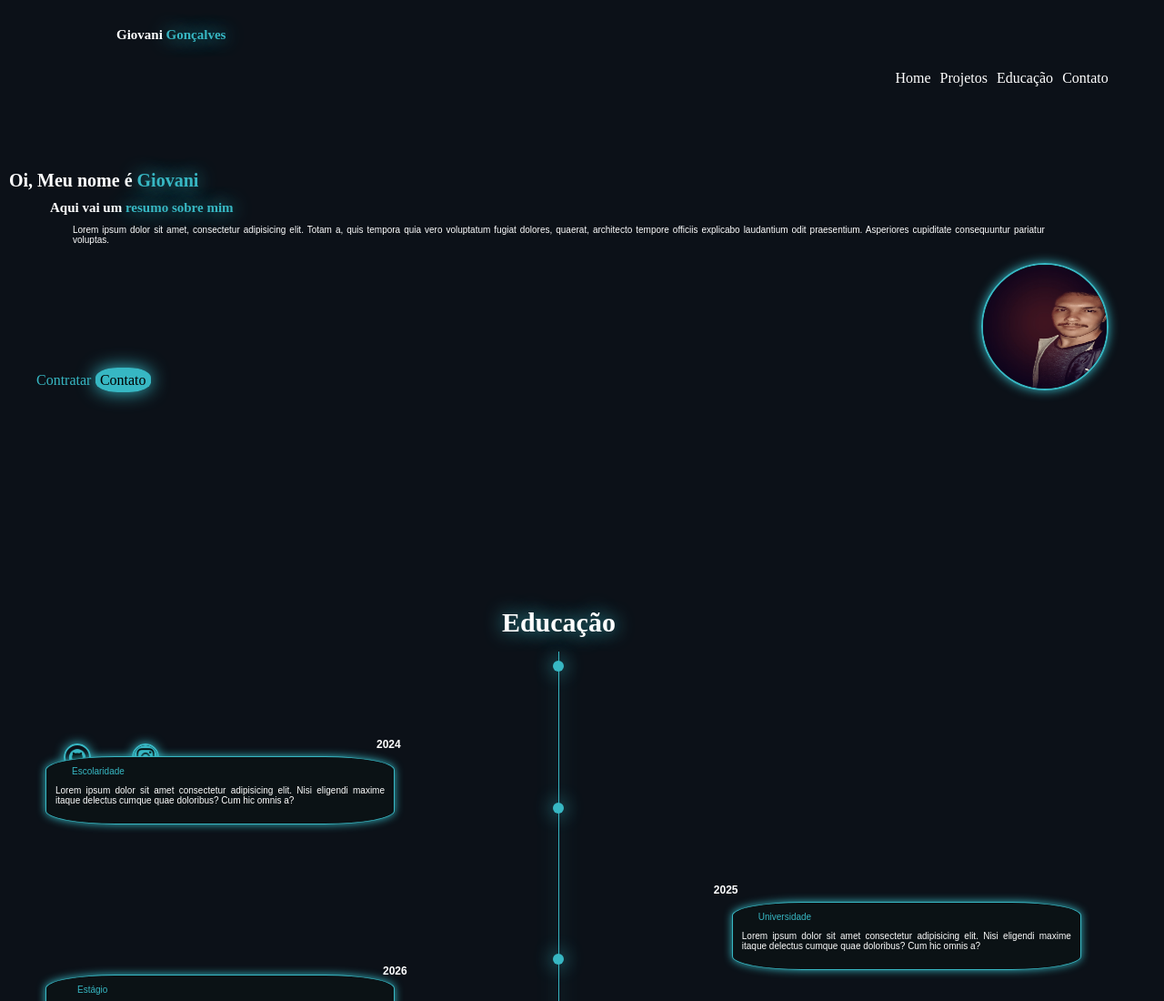
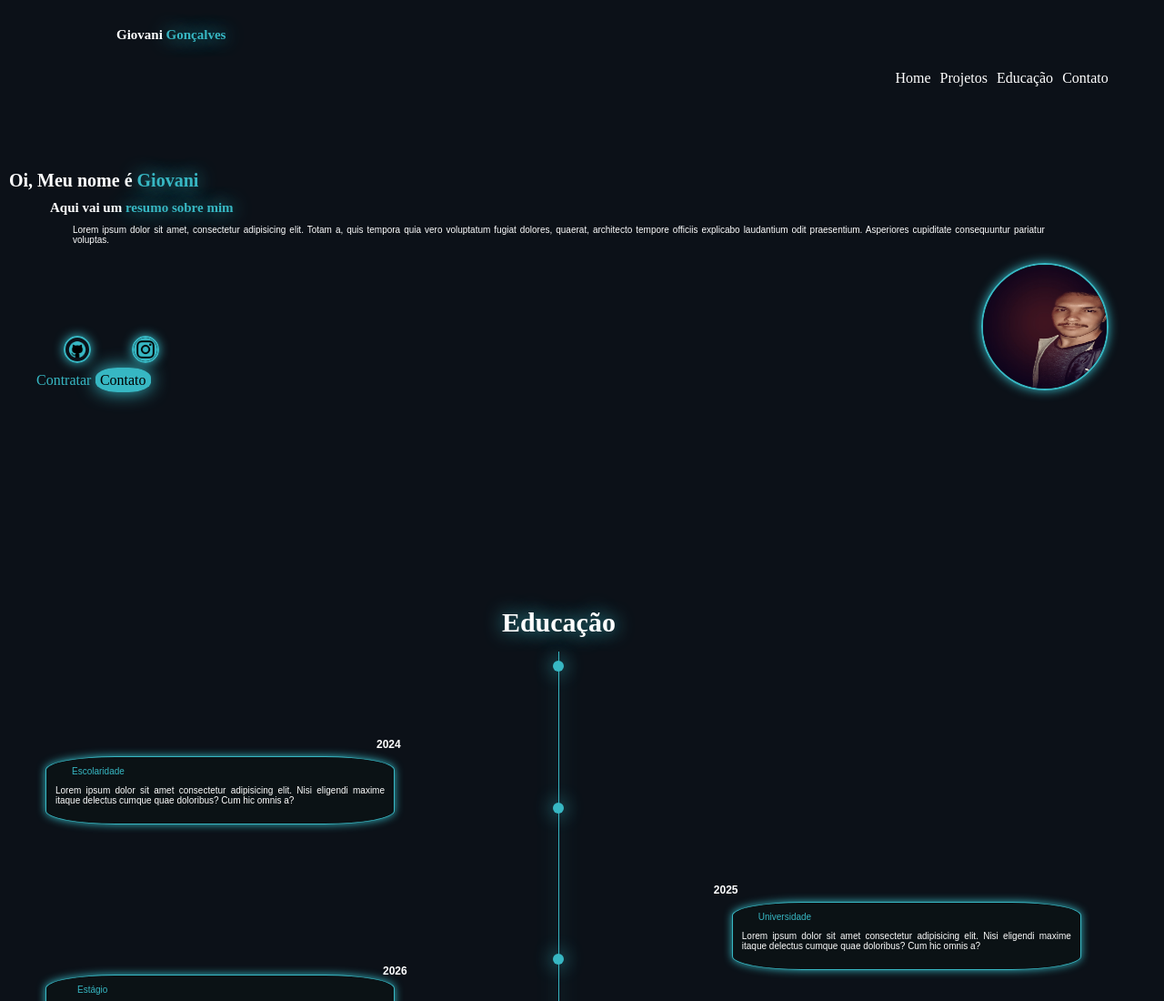
Before and after one commit to Giovani-Project/Giovani-Portfolio, a plain HTML site: page index.html in a window 1280 px wide. Shown: the top 1100 px of the page at 91% size. Drawn offline with Linux system fonts and the light colour scheme; a web font is replaced by a local one.

Commit message:
atualizado port

```diff
--- a/estiloCSS/style.css
+++ b/estiloCSS/style.css
@@ -176,14 +176,14 @@ img:hover {
     height: 30px;
     position: absolute;
     left: 70px;
-    bottom: 130px;
+    margin-top: 80px;
 }
 .img02 {
     width: 30px;
     height: 30px;
     position: absolute;
     left: 145px;
-    bottom: 130px;
+    margin-top: 80px;
 }
 /* Daqui pra cima é a foto + conteúdo*/
 
```
